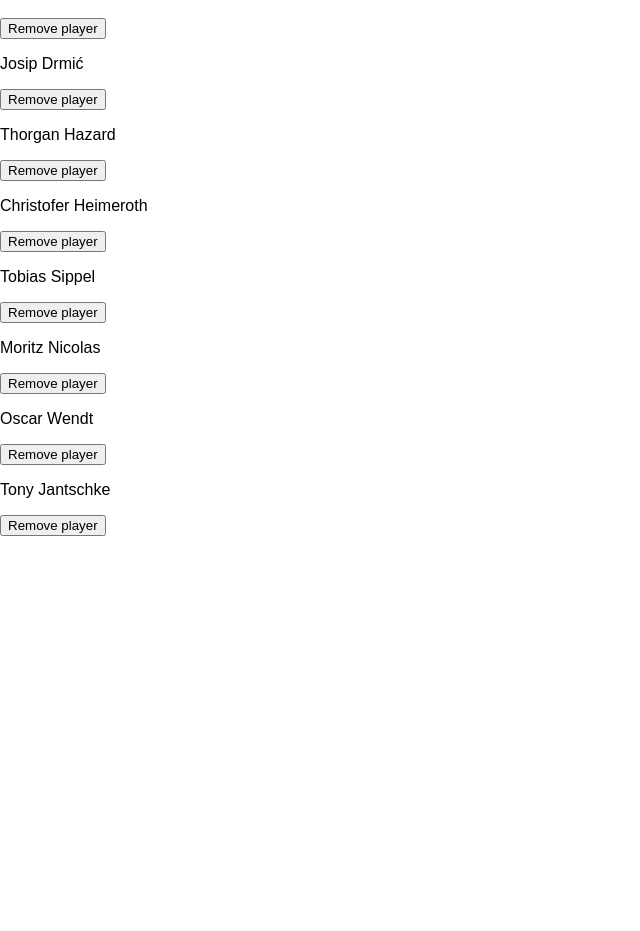
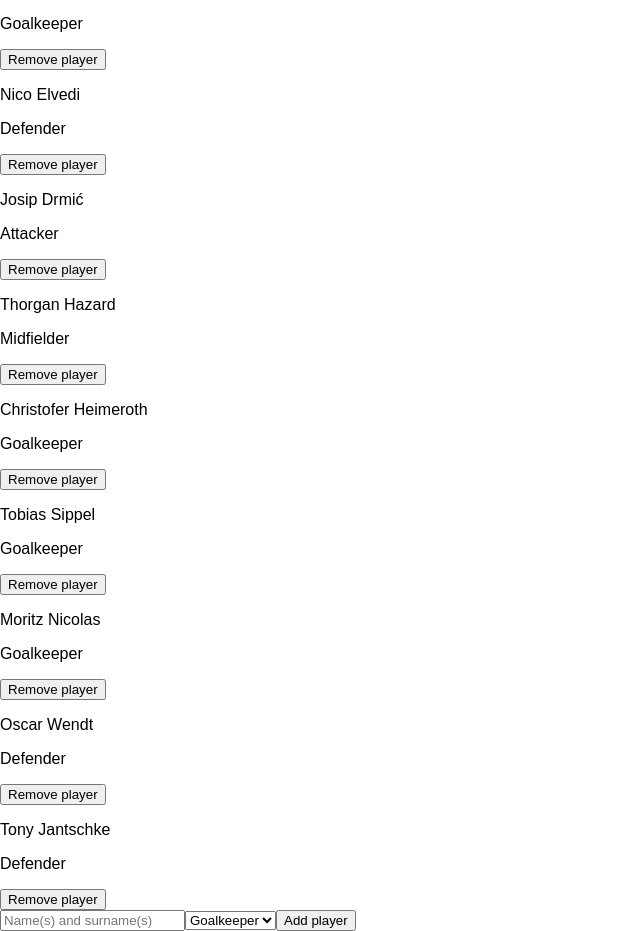
Before and after one commit to mateuszwitkowski/basicReact, a React (Create React App) app: page / in a window 1280 px wide. Shown: the part 245-1176 px from the top of the page, without its empty margins (0-640 px from the left). Before the commit the page ends 800 px from the top, so only its background shows below. Built offline with nearby package versions, Linux system fonts and the light colour scheme.

Commit message:
feat(players list): added form for new player

```diff
--- a/src/App.js
+++ b/src/App.js
@@ -2,11 +2,137 @@ import React, { Component } from 'react';
 import './App.css';
 
 import PlayersList from './components/PlayersList';
+import AddPlayerForm from './components/AddPlayerForm';
 
 class App extends Component {
+
+  constructor() {
+    super();
+    this.state = {
+      players: [
+        {
+          "id": 3176,
+          "name": "Matthias Ginter",
+          "position": "Defender",
+          "dateOfBirth": "1994-01-03T00:00:00Z",
+          "countryOfBirth": "Germany",
+          "nationality": "Germany",
+          "role": "PLAYER"
+        },
+        {
+          "id": 3185,
+          "name": "Lars Stindl",
+          "position": "Midfielder",
+          "dateOfBirth": "1988-01-04T00:00:00Z",
+          "countryOfBirth": "Germany",
+          "nationality": "Germany",
+          "role": "PLAYER"
+        },
+        {
+          "id": 3470,
+          "name": "Yann Sommer",
+          "position": "Goalkeeper",
+          "dateOfBirth": "1988-01-04T00:00:00Z",
+          "countryOfBirth": "Switzerland",
+          "nationality": "Switzerland",
+          "role": "PLAYER"
+        },
+        {
+          "id": 3475,
+          "name": "Nico Elvedi",
+          "position": "Defender",
+          "dateOfBirth": "1996-01-01T00:00:00Z",
+          "countryOfBirth": "Switzerland",
+          "nationality": "Switzerland",
+          "role": "PLAYER"
+        },
+        {
+          "id": 3480,
+          "name": "Josip Drmić",
+          "position": "Attacker",
+          "dateOfBirth": "1991-12-30T00:00:00Z",
+          "countryOfBirth": "Switzerland",
+          "nationality": "Switzerland",
+          "role": "PLAYER"
+        },
+        {
+          "id": 3655,
+          "name": "Thorgan Hazard",
+          "position": "Midfielder",
+          "dateOfBirth": "1993-01-04T00:00:00Z",
+          "countryOfBirth": "Belgium",
+          "nationality": "Belgium",
+          "role": "PLAYER"
+        },
+        {
+          "id": 6666,
+          "name": "Christofer Heimeroth",
+          "position": "Goalkeeper",
+          "dateOfBirth": "1980-12-29T00:00:00Z",
+          "countryOfBirth": "Germany",
+          "nationality": "Germany",
+          "role": "PLAYER"
+        },
+        {
+          "id": 6667,
+          "name": "Tobias Sippel",
+          "position": "Goalkeeper",
+          "dateOfBirth": "1988-01-04T00:00:00Z",
+          "countryOfBirth": "Germany",
+          "nationality": "Germany",
+          "role": "PLAYER"
+        },
+        {
+          "id": 6668,
+          "name": "Moritz Nicolas",
+          "position": "Goalkeeper",
+          "dateOfBirth": "1996-12-30T00:00:00Z",
+          "countryOfBirth": "Germany",
+          "nationality": "Germany",
+          "role": "PLAYER"
+        },
+        {
+          "id": 6669,
+          "name": "Oscar Wendt",
+          "position": "Defender",
+          "dateOfBirth": "1984-12-31T00:00:00Z",
+          "countryOfBirth": "Sweden",
+          "nationality": "Sweden",
+          "role": "PLAYER"
+        },
+        {
+          "id": 6670,
+          "name": "Tony Jantschke",
+          "position": "Defender",
+          "dateOfBirth": "1990-01-01T00:00:00Z",
+          "countryOfBirth": "Germany",
+          "nationality": "Germany",
+          "role": "PLAYER"
+        }
+      ]
+    }
+    this.addPlayer = this.addPlayer.bind(this);
+    this.removePlayer = this.removePlayer.bind(this);
+  }
+
+  addPlayer(playerData) {
+    this.setState((state) => ({
+      players: [...this.state.players, playerData]
+    }))
+  }
+
+  removePlayer(id) {
+    this.setState((state) => ({
+      players: this.state.players.filter(player => player.id !== id)
+    }))
+  }
+
   render() {
     return (
-      <PlayersList/>
+      <div>
+        <PlayersList players={this.state.players} removePlayer={this.removePlayer}/>
+        <AddPlayerForm addPlayer={this.addPlayer}/>
+      </div>
     );
   }
 }
--- /dev/null
+++ b/src/components/AddPlayerForm.js
@@ -0,0 +1,46 @@
+import React from 'react';
+
+class AddPlayerForm extends React.Component {
+  constructor() {
+    super();
+    this.state = {
+      name: '',
+      position: '',
+      id: null
+    }
+
+    this.addPlayer = this.addPlayer.bind(this);
+    this.handleChange = this.handleChange.bind(this);
+  }
+
+  addPlayer(event) {
+    event.preventDefault();
+    this.setState(
+      (state) => ({
+        id: + new Date()
+      }),
+      () => this.props.addPlayer(this.state)
+    )
+  }
+
+  handleChange(event) {
+    this.setState({ [event.target.name]: event.target.value });
+  }
+
+  render() {
+    return (
+      <form onSubmit={this.addPlayer}>
+        <input name="name" value={this.state.name} onChange={this.handleChange} placeholder="Name(s) and surname(s)" />
+        <select name="position" value={this.state.position} onChange={this.handleChange} placeholder="Position">
+          <option value="Goalkeeper">Goalkeeper</option>
+          <option value="Defender">Defender</option>
+          <option value="Midfielder">Midfielder</option>
+          <option value="Attacker">Attacker</option>
+        </select>
+        <input type="submit" value="Add player" />
+      </form>
+    )
+  }
+}
+
+export default AddPlayerForm;
--- a/src/components/Player.js
+++ b/src/components/Player.js
@@ -14,6 +14,7 @@ class Player extends React.Component {
     return (
       <div>
         <p>{this.props.player.name}</p>
+        <p>{this.props.player.position}</p>
         <button onClick={this.removePlayer} >Remove player</button>
         </div>
     )
--- a/src/components/PlayersList.js
+++ b/src/components/PlayersList.js
@@ -4,123 +4,22 @@ import Player from './Player'
 class PlayersList extends React.Component {
   constructor() {
     super();
-    this.state = {
-      players: [
-        {
-          "id": 3176,
-          "name": "Matthias Ginter",
-          "position": "Defender",
-          "dateOfBirth": "1994-01-03T00:00:00Z",
-          "countryOfBirth": "Germany",
-          "nationality": "Germany",
-          "role": "PLAYER"
-        },
-        {
-          "id": 3185,
-          "name": "Lars Stindl",
-          "position": "Midfielder",
-          "dateOfBirth": "1988-01-04T00:00:00Z",
-          "countryOfBirth": "Germany",
-          "nationality": "Germany",
-          "role": "PLAYER"
-        },
-        {
-          "id": 3470,
-          "name": "Yann Sommer",
-          "position": "Goalkeeper",
-          "dateOfBirth": "1988-01-04T00:00:00Z",
-          "countryOfBirth": "Switzerland",
-          "nationality": "Switzerland",
-          "role": "PLAYER"
-        },
-        {
-          "id": 3475,
-          "name": "Nico Elvedi",
-          "position": "Defender",
-          "dateOfBirth": "1996-01-01T00:00:00Z",
-          "countryOfBirth": "Switzerland",
-          "nationality": "Switzerland",
-          "role": "PLAYER"
-        },
-        {
-          "id": 3480,
-          "name": "Josip Drmić",
-          "position": "Attacker",
-          "dateOfBirth": "1991-12-30T00:00:00Z",
-          "countryOfBirth": "Switzerland",
-          "nationality": "Switzerland",
-          "role": "PLAYER"
-        },
-        {
-          "id": 3655,
-          "name": "Thorgan Hazard",
-          "position": "Midfielder",
-          "dateOfBirth": "1993-01-04T00:00:00Z",
-          "countryOfBirth": "Belgium",
-          "nationality": "Belgium",
-          "role": "PLAYER"
-        },
-        {
-          "id": 6666,
-          "name": "Christofer Heimeroth",
-          "position": "Goalkeeper",
-          "dateOfBirth": "1980-12-29T00:00:00Z",
-          "countryOfBirth": "Germany",
-          "nationality": "Germany",
-          "role": "PLAYER"
-        },
-        {
-          "id": 6667,
-          "name": "Tobias Sippel",
-          "position": "Goalkeeper",
-          "dateOfBirth": "1988-01-04T00:00:00Z",
-          "countryOfBirth": "Germany",
-          "nationality": "Germany",
-          "role": "PLAYER"
-        },
-        {
-          "id": 6668,
-          "name": "Moritz Nicolas",
-          "position": "Goalkeeper",
-          "dateOfBirth": "1996-12-30T00:00:00Z",
-          "countryOfBirth": "Germany",
-          "nationality": "Germany",
-          "role": "PLAYER"
-        },
-        {
-          "id": 6669,
-          "name": "Oscar Wendt",
-          "position": "Defender",
-          "dateOfBirth": "1984-12-31T00:00:00Z",
-          "countryOfBirth": "Sweden",
-          "nationality": "Sweden",
-          "role": "PLAYER"
-        },
-        {
-          "id": 6670,
-          "name": "Tony Jantschke",
-          "position": "Defender",
-          "dateOfBirth": "1990-01-01T00:00:00Z",
-          "countryOfBirth": "Germany",
-          "nationality": "Germany",
-          "role": "PLAYER"
-        }
-      ]
-    }
 
     this.removePlayer = this.removePlayer.bind(this);
   }
 
   removePlayer(id) {
-    this.setState((state) => ({
-      players: this.state.players.filter(player => player.id !== id)
-    }))
+    this.props.removePlayer(id);
+    // this.setState((state) => ({
+    //   players: this.state.players.filter(player => player.id !== id)
+    // }))
   }
+
   render() {
     return (
       <div>
         {
-          this.state.players.map(player => (<Player key={player.id.toString()} player={player} removePlayer={this.removePlayer} />))
+          this.props.players.map(player => (<Player key={player.id.toString()} player={player} removePlayer={this.removePlayer} />))
         }
       </div>
     )
```
